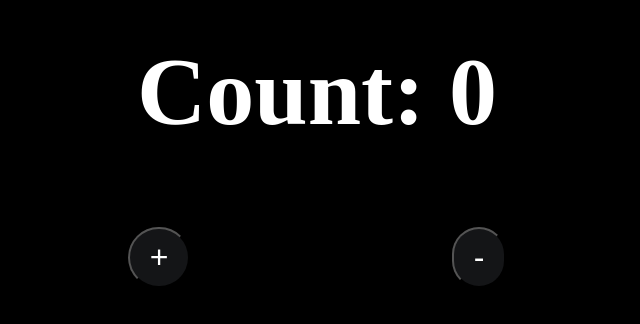
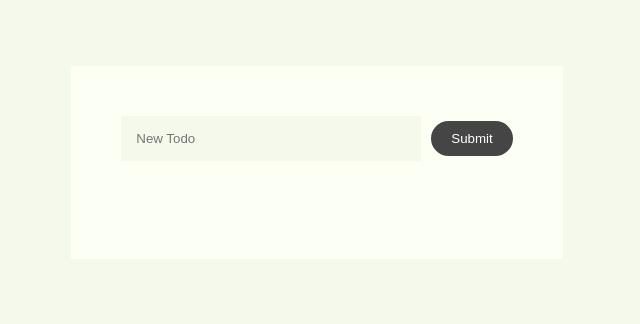
Before and after one commit to G1DY/React-Project1, a React (Vite) app: page / in a window 1280 px wide. Shown: the part 238-562 px from the top of the page, without its empty margins (323-963 px from the left). Built offline with nearby package versions, Linux system fonts and the light colour scheme.

Commit message:
Todo application

```diff
--- a/src/App.jsx
+++ b/src/App.jsx
@@ -1,9 +1,9 @@
 import React from 'react'
-import Counter from './Components/Counter'
+import Todo from './Components/Todo'
 
 const App = () => {
   return (
-    <Counter/>
+    <Todo/>
   )
 }
 
--- a/src/Components/Counter.jsx
+++ b/src/Components/Counter.jsx
@@ -1,6 +1,6 @@
 import React from 'react'
 import { useState } from 'react'
-import "../Style.css";
+import "../Styles/counter.css";
 
 const Counter = () => {
     const [count, setCount] = useState(0);
--- a/src/Components/Todo.jsx
+++ b/src/Components/Todo.jsx
@@ -0,0 +1,35 @@
+import React, { useState } from 'react'
+import "../Styles/todo.css"
+
+const Todo = () => {
+    const [todos, setTodos] = useState([]);
+    const [inputvalue, setInputValue] = useState("");
+
+
+    const handleSubmit = () => {
+        setTodos((todos) => {
+            return todos.concat(() => {
+                text: input
+                id: Math.floor(Math.random() * 10)
+            });
+        });
+        setInputValue("");
+    };
+    const removeTodo = (id) => setTodos((todos) => todos.filter((t) => t.id !== id));
+  return (
+    <div className='container'>
+        <input type="text" placeholder='New Todo' value={inputvalue} onChange={(e) => setInputValue(e.target.value)} />
+        <button onClick={handleSubmit}>Submit</button>
+        <ul className='todos-list'>
+            {todos.map((text, id) => (
+                <li className='todo' key={id}>
+                    <span>{text}</span>
+                    <button className='close' onClick={removeTodo}>X</button>
+                </li>
+            ))}
+        </ul>
+    </div>
+  );
+};
+
+export default Todo;
--- /dev/null
+++ b/src/Styles/todo.css
@@ -0,0 +1,59 @@
+* {
+    padding: 0;
+    margin: 0;
+    box-sizing: border-box;
+  }
+
+  body {
+    background: #f5f9eb;
+    height: 100vh;
+    display: flex;
+    justify-content: center;
+    align-items: center;
+    color: #fff;
+  }
+
+  .container {
+    background: #fcfff3;
+    padding: 50px;
+  }
+
+  input {
+    padding: 15px;
+    border: none;
+    outline: none;
+    background: #f5f9eb;
+    width: 300px;
+    margin-right: 10px;
+  }
+
+  button {
+    border-radius: 100px;
+    background: #454545;
+    padding: 5px;
+    outline: none;
+    border: none;
+    color: #fff;
+    padding: 10px 20px;
+    cursor: pointer;
+  }
+
+  .todos-list {
+    margin-top: 3rem;
+  }
+
+  .todo {
+    list-style: none;
+    display: flex;
+    justify-content: space-between;
+    align-items: center;
+    background: #f5f9eb;
+    padding: 7px 20px;
+    margin: 10px;
+    font-family: sans-serif;
+  }
+
+  .close {
+    padding: 5px 10px;
+    cursor: pointer;
+  }
```
Also changed, not shown: src/Styles/counter.css (renamed from src/style.css).
